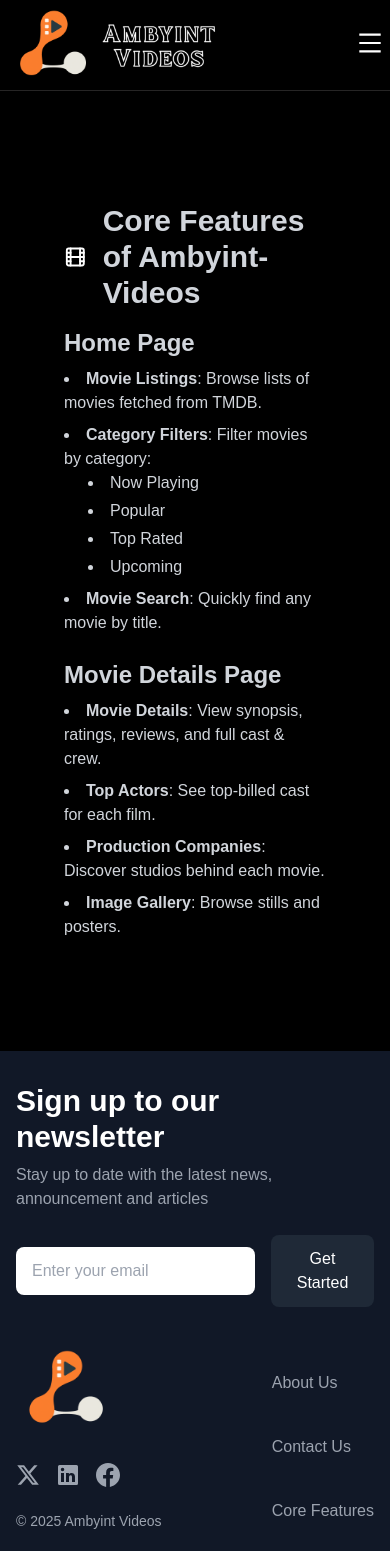
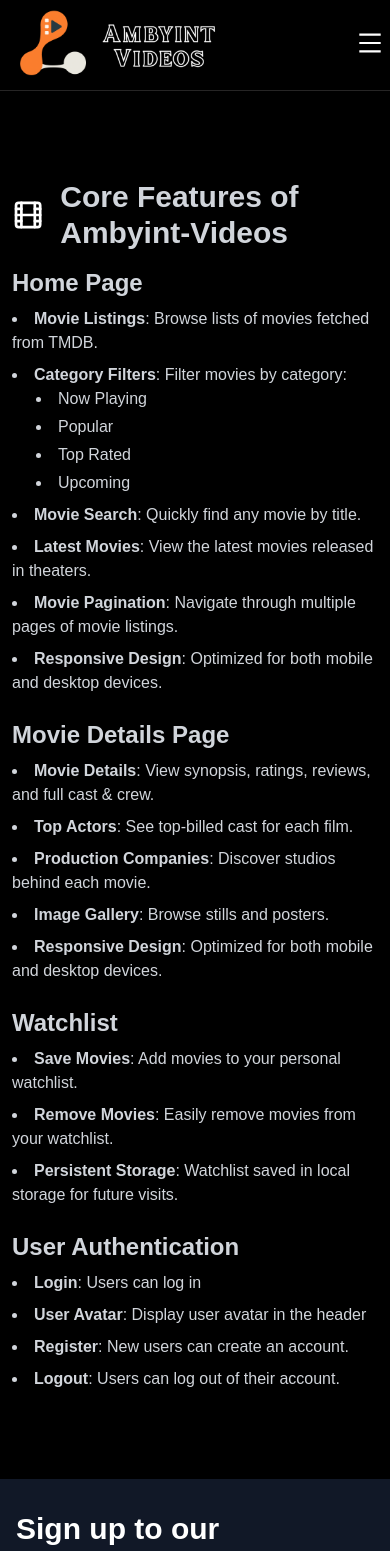
Before and after one commit to savalanpour/Ambyint-Videos, a Next.js app: page /core-features in a window 390 px wide. Shown: the top 1551 px of the page. Built offline with nearby package versions, Linux system fonts and the light colour scheme; no server answers.

Commit message:
add Watchlist to README and improve responsive

```diff
--- a/app/about-us/page.tsx
+++ b/app/about-us/page.tsx
@@ -3,9 +3,9 @@ import { Film } from "lucide-react";
 
 export default function AboutUs() {
   return (
-    <main className="px-8 py-20 bg-black text-gray-300">
+    <main className="px-1 md:px-8 py-20 bg-black text-gray-300">
       <div className="max-w-7xl mx-auto space-y-8">
-        <div className="shadow-lg p-8">
+        <div className="shadow-lg p-2 md:p-8">
           <div className="flex items-center space-x-4">
             <Film size={48} />
             <h1 className="text-3xl font-bold">About Ambyint-Videos</h1>
@@ -24,6 +24,8 @@ export default function AboutUs() {
               <li>Actor & crew insights</li>
               <li>Filter movies by category</li>
               <li>Scrolling for more videos</li>
+              <li>Personalized watchlist management</li>
+              <li>Responsive design for all devices</li>
             </ul>
             <h2 className="text-2xl font-semibold">Our Tech Stack</h2>
             <ul className="list-disc list-inside space-y-2">
--- a/app/core-features/page.tsx
+++ b/app/core-features/page.tsx
@@ -1,11 +1,11 @@
 import React from "react";
 import { Film } from "lucide-react";
 
-export default function AboutUs() {
+export default function CoreFeatures() {
   return (
-    <main className="px-8 py-20 bg-black text-gray-300">
+    <main className="px-1 md:px-8 py-20 bg-black text-gray-300">
       <div className="max-w-7xl mx-auto space-y-12">
-        <div className="shadow-lg p-8 rounded-lg">
+        <div className="shadow-lg p-2 md:p-8 rounded-lg">
           <div className="flex items-center space-x-4 mb-4">
             <Film size={48} className="text-white" />
             <h1 className="text-3xl font-bold">
@@ -33,6 +33,18 @@ export default function AboutUs() {
                   <strong>Movie Search</strong>: Quickly find any movie by
                   title.
                 </li>
+                <li>
+                  <strong>Latest Movies</strong>: View the latest movies
+                  released in theaters.
+                </li>
+                <li>
+                  <strong>Movie Pagination</strong>: Navigate through multiple
+                  pages of movie listings.
+                </li>
+                <li>
+                  <strong>Responsive Design</strong>: Optimized for both mobile
+                  and desktop devices.
+                </li>
               </ul>
             </section>
 
@@ -56,6 +68,47 @@ export default function AboutUs() {
                 <li>
                   <strong>Image Gallery</strong>: Browse stills and posters.
                 </li>
+                <li>
+                  <strong>Responsive Design</strong>: Optimized for both mobile
+                  and desktop devices.
+                </li>
+              </ul>
+            </section>
+            <section>
+              <h2 className="text-2xl font-semibold mb-2">Watchlist</h2>
+              <ul className="list-disc list-inside space-y-2">
+                <li>
+                  <strong>Save Movies</strong>: Add movies to your personal
+                  watchlist.
+                </li>
+                <li>
+                  <strong>Remove Movies</strong>: Easily remove movies from your
+                  watchlist.
+                </li>
+                <li>
+                  <strong>Persistent Storage</strong>: Watchlist saved in local
+                  storage for future visits.
+                </li>
+              </ul>
+            </section>
+            <section>
+              <h2 className="text-2xl font-semibold mb-2">
+                User Authentication
+              </h2>
+              <ul className="list-disc list-inside space-y-2">
+                <li>
+                  <strong>Login</strong>: Users can log in
+                </li>
+                <li>
+                  <strong>User Avatar</strong>: Display user avatar in the
+                  header
+                </li>
+                <li>
+                  <strong>Register</strong>: New users can create an account.
+                </li>
+                <li>
+                  <strong>Logout</strong>: Users can log out of their account.
+                </li>
               </ul>
             </section>
           </div>
--- a/components/home/filter-button.tsx
+++ b/components/home/filter-button.tsx
@@ -20,7 +20,7 @@ export function FilterButton({
   return (
     <div
       role="group"
-      className="flex items-center border border-orange-600 overflow-hidden rounded-md h-8 mb-6 mr-3"
+      className="hidden md:flex items-center border border-orange-600 overflow-hidden rounded-md h-8 mb-6 mr-3"
     >
       {FILTER_OPTIONS.map((filterOption, idx) => {
         const isActive = activeFilter === filterOption.value;
--- a/components/home/latest-movie-list.tsx
+++ b/components/home/latest-movie-list.tsx
@@ -89,8 +89,8 @@ export function LatestMovieList({
 
   return (
     <div className="min-h-96">
-      <div className="flex items-center justify-between mb-6">
-        <h1 className="w-full flex-1 text-3xl font-bold mb-4 text-left">
+      <div className="flex flex-col md:flex-row items-center justify-between mb-6">
+        <h1 className="w-full flex-1 text-center text-md md:text-3xl font-bold mb-4 md:text-left">
           Latest Videos
         </h1>
         {query === "" && (
--- a/components/movie/movie-details.tsx
+++ b/components/movie/movie-details.tsx
@@ -24,7 +24,7 @@ export function MovieDetails({ details }: Props) {
   const router = useRouter();
 
   return (
-    <div className="max-w-7xl mx-auto flex flex-col md:flex-row gap-6">
+    <div className="max-w-7xl mx-auto flex flex-col md:flex-row gap-6 px-4 md:px-0">
       <div className="w-full md:w-1/3">
         <Image
           src={
@@ -52,7 +52,7 @@ export function MovieDetails({ details }: Props) {
           <ReleaseDate date={details.release_date} />
         </div>
         <p className="text-lg leading-relaxed">{details.overview}</p>
-        <div className="absolute bottom-0 left-0 right-0 pt-4">
+        <div className="relative md:absolute bottom-0 left-0 right-0 pt-4">
           <p className="leading-relaxed text-sm mb-6 flex items-center">
             <span className="text-white flex items-center mr-2">
               <Hourglass className="mr-2 text-orange-500" width="16" />
--- a/components/movie/movie-images.tsx
+++ b/components/movie/movie-images.tsx
@@ -41,7 +41,7 @@ export function MovieImages({ id }: Props) {
   }
 
   return (
-    <div className=" mt-20 py-2">
+    <div className="mt-20 py-2 px-4 md:px-0">
       <h2 className="max-w-7xl mx-auto text-2xl font-semibold mb-4">
         Movie Stills
       </h2>
--- a/components/movie/production-companies.tsx
+++ b/components/movie/production-companies.tsx
@@ -8,7 +8,7 @@ interface Props {
 
 export function ProductionCompanies({ companies }: Props) {
   return (
-    <div className="mt-12 max-w-7xl mx-auto flex flex-col gap-6">
+    <div className="mt-12 max-w-7xl mx-auto flex flex-col gap-6 px-4 md:px-0">
       <h2 className="text-2xl font-semibold mb-4">Production Companies</h2>
       <div className="grid grid-cols-2 sm:grid-cols-3 md:grid-cols-4 lg:grid-cols-6 gap-6">
         {companies.map((company) => (
--- a/components/movie/top-actors.tsx
+++ b/components/movie/top-actors.tsx
@@ -9,7 +9,7 @@ interface Props {
 
 export function TopActors({ cast }: Props) {
   return (
-    <div className="max-w-7xl mx-auto my-8">
+    <div className="max-w-7xl mx-auto my-8 px-4 md:px-0">
       <h2 className="text-2xl font-semibold mb-4">Top Actors</h2>
       <div className="grid grid-cols-3 sm:grid-cols-7 gap-6">
         {cast.map((actor) => (
```
Also changed, not shown: 1 other file (tests, documents, lock files or other folders).
